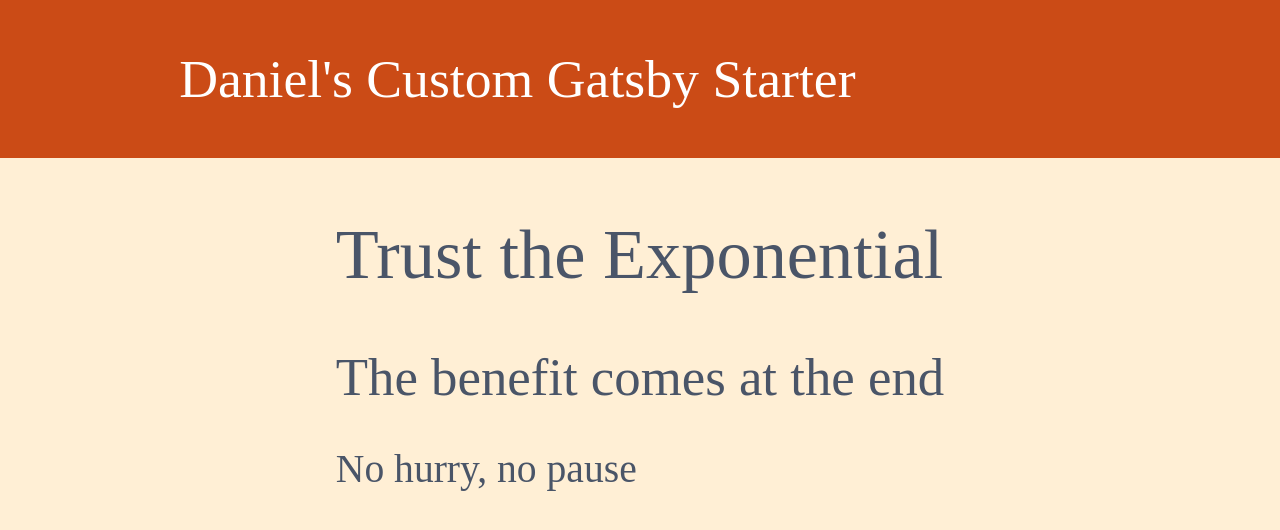
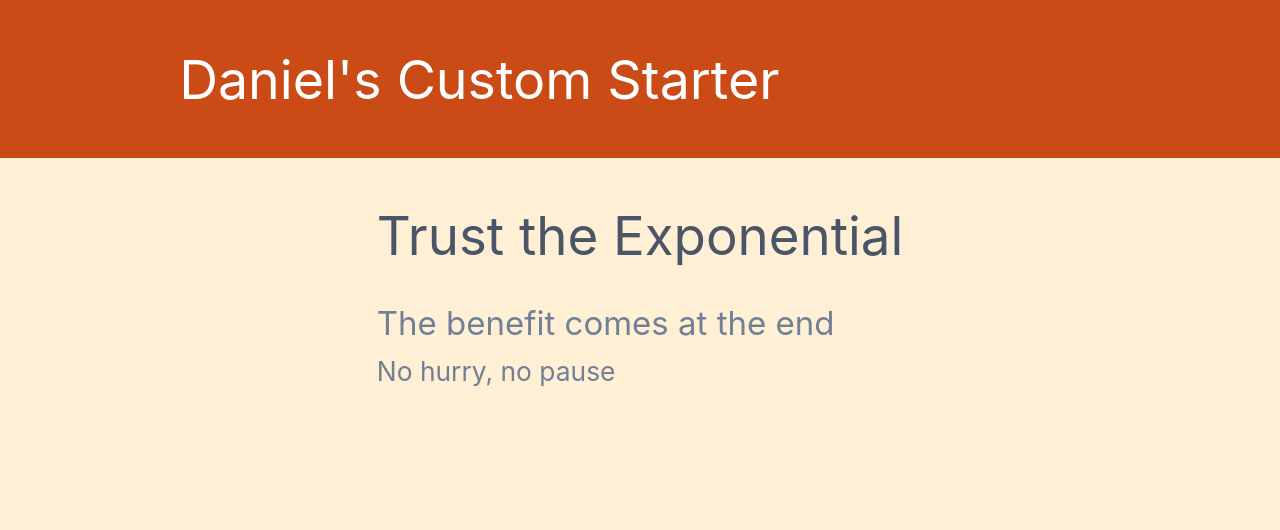
Before and after one commit to mdmartinez/my-gatsby-starter, a Gatsby site: page / in a window 1280 px wide. Built offline with nearby package versions, Linux system fonts and the light colour scheme; Gatsby itself is replaced by a stand-in of ours.

Commit message:
add inter font

```diff
--- a/gatsby-config.js
+++ b/gatsby-config.js
@@ -1,7 +1,7 @@
 module.exports = {
   siteMetadata: {
-    title: `Daniel's Custom Gatsby Starter`,
-    description: `Daniel's Custom Gatsby Starter`,
+    title: `Daniel's Custom Starter`,
+    description: `Daniel's Custom Starter`,
     author: 'Daniel',
   },
   plugins: [
--- a/src/assets/styles/typography.scss
+++ b/src/assets/styles/typography.scss
@@ -13,7 +13,7 @@ html {
 	// It's more than CSS inheritance.
 	// This mixin can be found here: http://codepen.io/MadeByMike/pen/vNrvdZ
 	@include fluid-type(font-size, 25rem, 64rem, 1rem, 1.1rem);
-	font-family: 'Arvo', serif;
+	font-family: 'Inter', serif;
 	background: papayawhip;
 	// margin: 0;
 }
--- a/src/pages/index.jsx
+++ b/src/pages/index.jsx
@@ -6,9 +6,9 @@ import SEO from '../components/seo';
 const IndexPage = () => (
   <Layout>
     <SEO title="Reading" keywords={['daniel martinez', 'blog', 'technology']} />
-    <h1 className="text-6xl text-gray-700">Trust the Exponential</h1>
-    <h2 className="text-5xl text-gray-700">The benefit comes at the end</h2>
-    <h3 className="text-4xl text-gray-700">No hurry, no pause</h3>
+    <h1 className="text-5xl text-gray-700">Trust the Exponential</h1>
+    <h2 className="text-3xl text-gray-600">The benefit comes at the end</h2>
+    <p className="text-2xl text-gray-600">No hurry, no pause</p>
   </Layout>
 );
 
```
